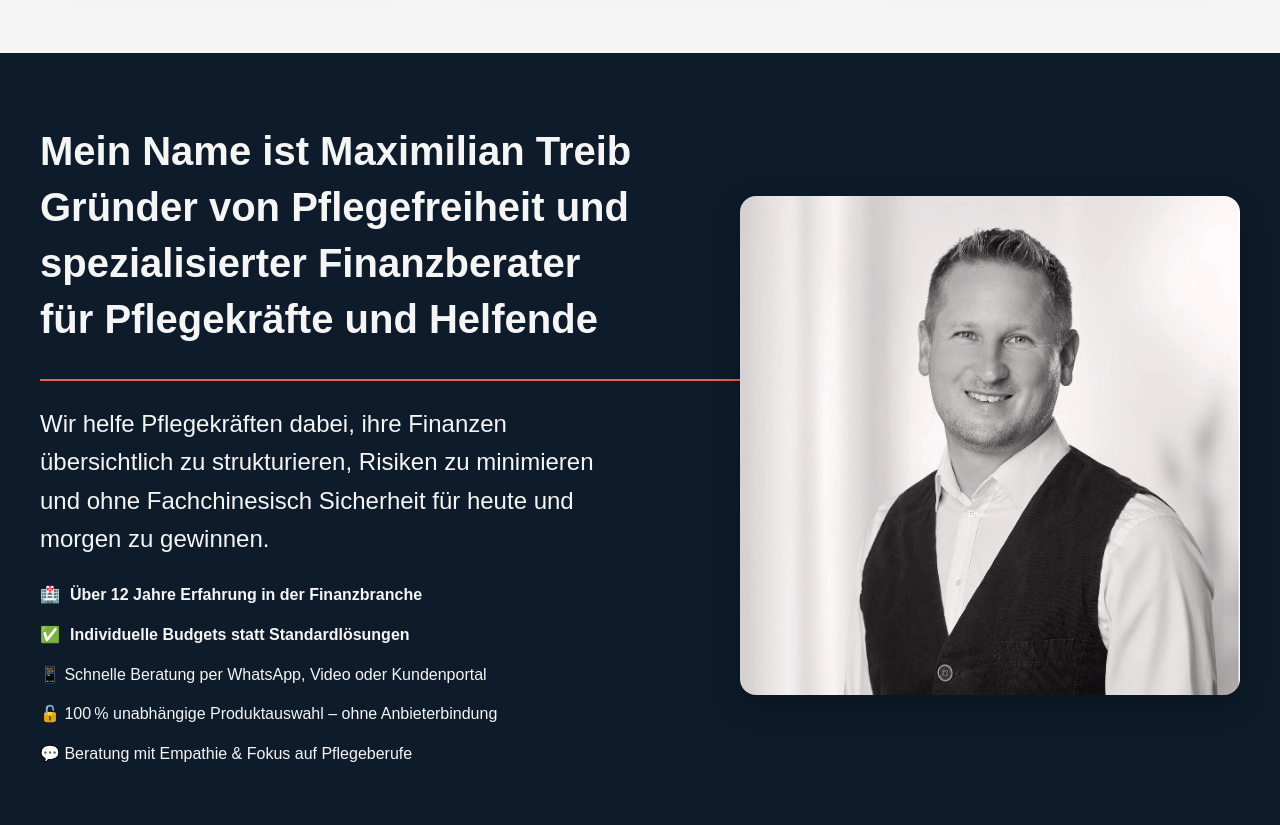
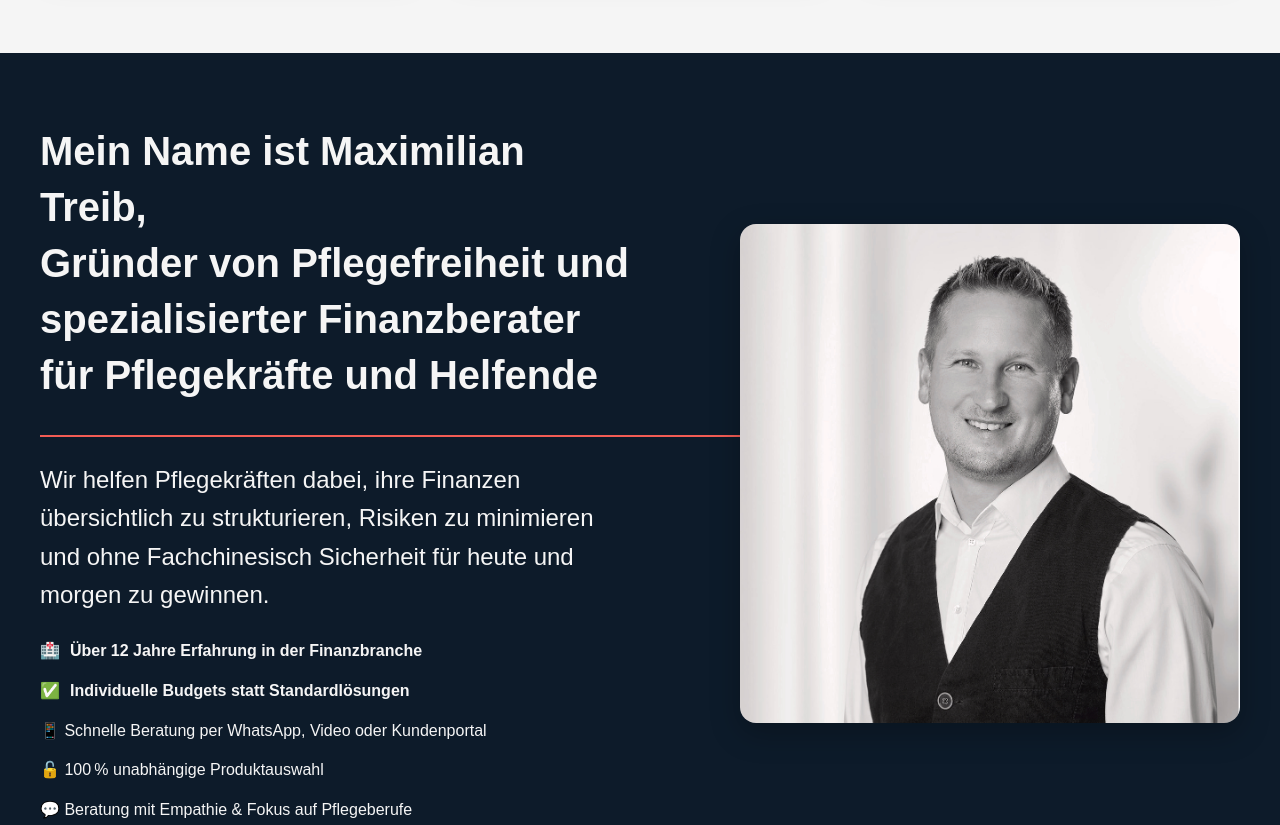
Before and after one commit to StefanM1212/maximiliantreib, a plain HTML site: page index.html in a window 1280 px wide. Shown: the part 3460-4285 px from the top of the page. Drawn offline with Linux system fonts and the light colour scheme.

Commit message:
Update index.html

```diff
--- a/index.html
+++ b/index.html
@@ -216,7 +216,7 @@
     <div class="experten-text">
 
       <p class="experten-headline">
-        Mein Name ist Maximilian Treib<br>
+        Mein Name ist Maximilian Treib,<br>
         Gründer von Pflegefreiheit und spezialisierter Finanzberater<br>
         für Pflegekräfte und Helfende
       </p>
@@ -224,14 +224,14 @@
       <div class="linieexperte"></div>
 
       <p class="experten-fliesstext">
-        Wir helfe Pflegekräften dabei, ihre Finanzen übersichtlich zu strukturieren, Risiken zu minimieren und ohne Fachchinesisch Sicherheit für heute und morgen zu gewinnen.
+        Wir helfen Pflegekräften dabei, ihre Finanzen übersichtlich zu strukturieren, Risiken zu minimieren und ohne Fachchinesisch Sicherheit für heute und morgen zu gewinnen.
       </p>
 
       <ul class="experten-bullets">
         <li>🏥 <strong>Über 12 Jahre Erfahrung in der Finanzbranche</strong></li>
         <li>✅ <strong>Individuelle Budgets statt Standardlösungen</strong></li>
         <li>📱 Schnelle Beratung per WhatsApp, Video oder Kundenportal</li>
-        <li>🔓 100 % unabhängige Produktauswahl – ohne Anbieterbindung</li>
+        <li>🔓 100 % unabhängige Produktauswahl</li>
         <li>💬 Beratung mit Empathie & Fokus auf Pflegeberufe</li>
       </ul>
     </div>
```
